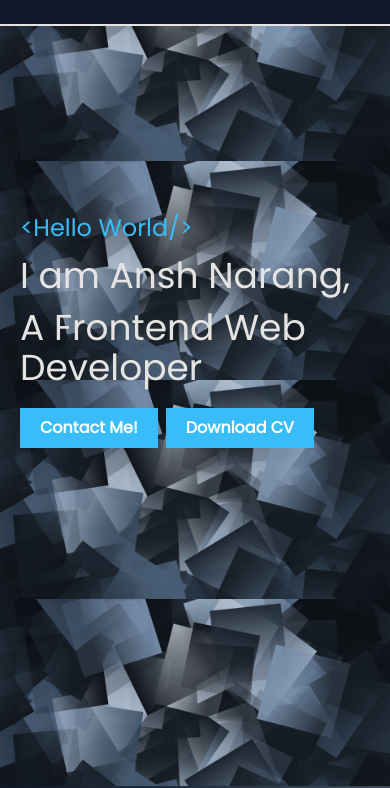
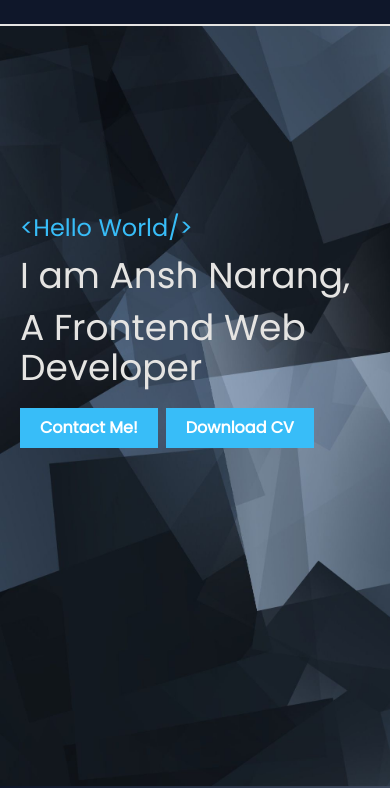
Before and after one commit to AnshNarang77/My-Portfolio, a plain HTML site: page index.html in a window 390 px wide. Shown: the part 58-846 px from the top of the page. Drawn offline with nearby package versions, Linux system fonts and the light colour scheme; files that its build step writes are made by us from their sources.

Commit message:
again try

```diff
--- a/index.html
+++ b/index.html
@@ -70,7 +70,7 @@
 
     <!-- Main section -->
     <section
-        class="pt-[32vh] p-5 w-screen h-[100vh] bg-[url(/images/bgimg.jpg)] bg-contain bg-repeat sm:bg-cover sm:bg-no-repeat sm:bg-center sm:bg-fixed"
+        class="pt-[32vh] p-5 w-screen h-[100vh] bg-[url(/images/bgimg.jpg)] bg-cover bg-repeat sm:bg-cover sm:bg-no-repeat sm:bg-center sm:bg-fixed"
         id="intro">
         <div class="text-2xl text-[#38bdf8] sm:text-3xl">&ltHello World/&gt</div>
         <div class="text-[#e5e4e2] text-4xl sm:text-5xl mt-3 md:text-6xl" data-aos="fade-down" data-aos-duration="1000">
```
